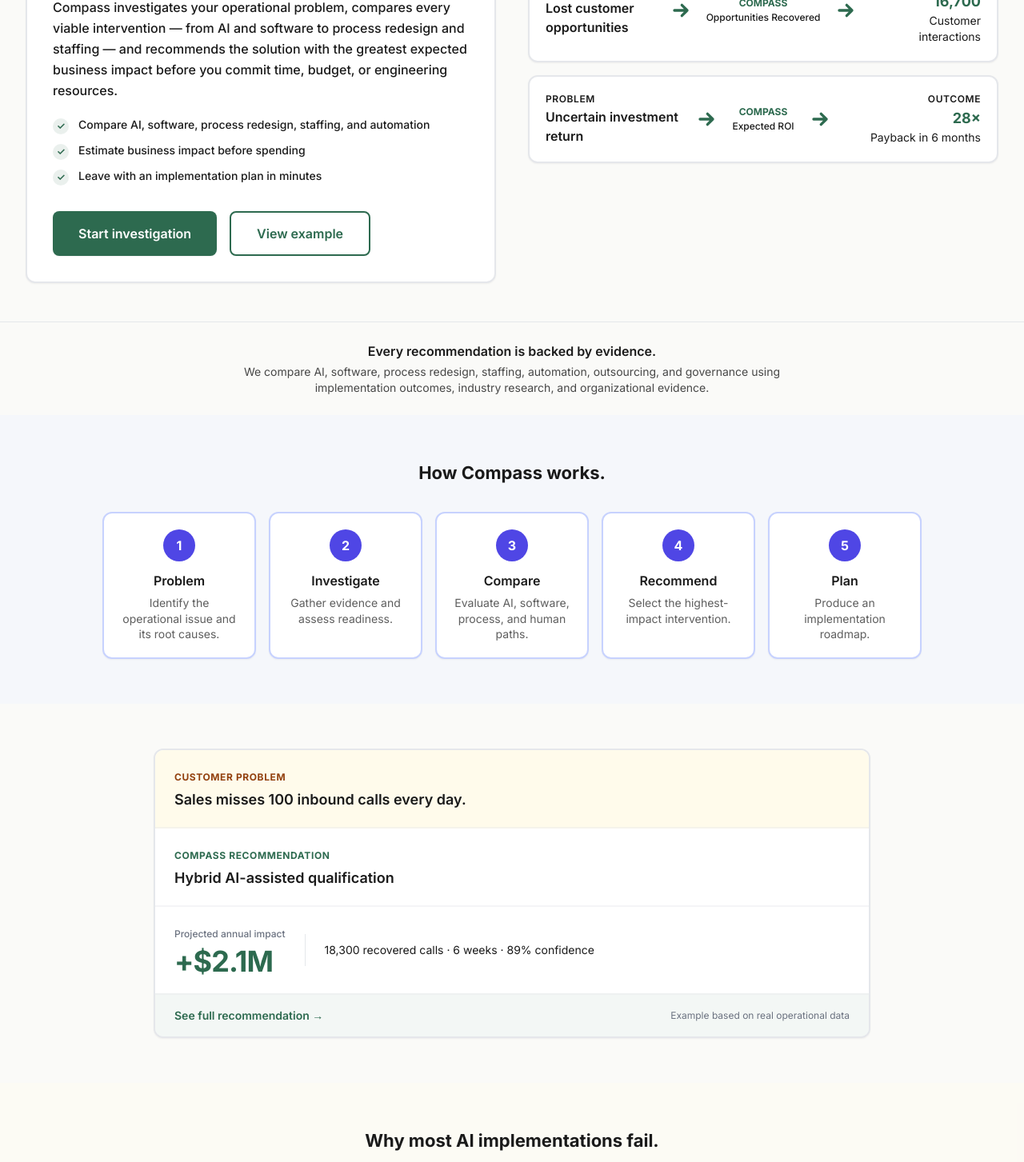
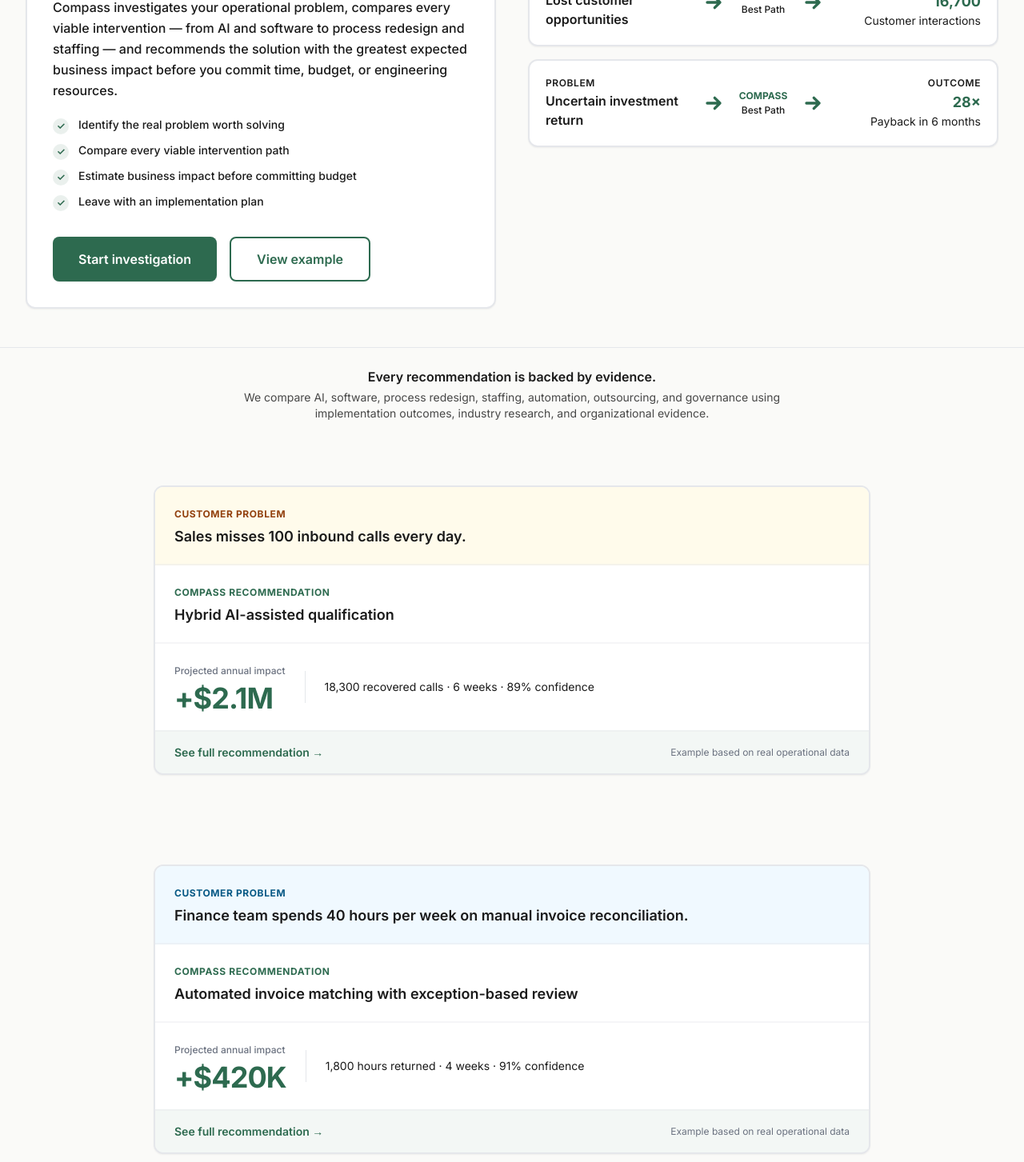
Before and after one commit to smithar106/Compass-Web, a Next.js app: page / in a window 1280 px wide. Shown: the part 400-1853 px from the top of the page at 80% size. Built offline with nearby package versions, Linux system fonts and the light colour scheme.

Commit message:
final: honest headline, Best Path labels, finance example, decision-making stats heading

```diff
--- a/src/app/page.tsx
+++ b/src/app/page.tsx
@@ -77,29 +77,7 @@
         </div>
       </section>
 
-      {/* How Compass works — indigo */}
-      <section className="py-[3.5rem] px-4 sm:px-6 lg:px-8 bg-indigo-50/40">
-        <div className="mx-auto max-w-5xl">
-          <h2 className="text-[22px] font-bold text-ink text-center">How Compass works.</h2>
-          <div className="mt-8 grid grid-cols-1 md:grid-cols-5 gap-4">
-            {[
-              { step: "Problem", desc: "Identify the operational issue and its root causes." },
-              { step: "Investigate", desc: "Gather evidence and assess readiness." },
-              { step: "Compare", desc: "Evaluate AI, software, process, and human paths." },
-              { step: "Recommend", desc: "Select the highest-impact intervention." },
-              { step: "Plan", desc: "Produce an implementation roadmap." },
-            ].map((item, i) => (
-              <div key={item.step} className="border-2 border-indigo-200 rounded-xl p-5 text-center bg-white shadow-sm">
-                <span className="w-10 h-10 rounded-full bg-indigo-600 text-white flex items-center justify-center mx-auto text-base font-bold">{i + 1}</span>
-                <p className="mt-3 text-base font-semibold text-ink">{item.step}</p>
-                <p className="mt-1.5 text-sm text-ink/70 leading-snug">{item.desc}</p>
-              </div>
-            ))}
-          </div>
-        </div>
-      </section>
-
-      {/* Example recommendation */}
+      {/* Example: Sales */}
       <section id="example" className="py-[3.5rem] px-4 sm:px-6 lg:px-8">
         <div className="mx-auto max-w-4xl">
           <div className="border-2 border-border rounded-xl bg-white shadow-sm overflow-hidden">
@@ -129,10 +107,40 @@
         </div>
       </section>
 
+      {/* Example: Finance */}
+      <section className="py-[3.5rem] px-4 sm:px-6 lg:px-8 bg-cream">
+        <div className="mx-auto max-w-4xl">
+          <div className="border-2 border-border rounded-xl bg-white shadow-sm overflow-hidden">
+            <div className="bg-sky-50 border-b-2 border-border/40 px-6 py-5">
+              <span className="text-xs font-bold text-sky-800 uppercase tracking-wider">Customer problem</span>
+              <p className="text-lg text-ink font-semibold mt-1">{site.exampleFinance.problem}</p>
+            </div>
+            <div className="px-6 py-5 border-b-2 border-border/40">
+              <span className="text-xs font-bold text-forest uppercase tracking-wider">Compass recommendation</span>
+              <p className="text-lg text-ink font-semibold mt-1">{site.exampleFinance.recommendation}</p>
+            </div>
+            <div className="px-6 py-5 flex items-center gap-6">
+              <div>
+                <span className="text-xs text-stone font-medium">Projected annual impact</span>
+                <p className="text-4xl font-bold text-forest mt-1 tracking-tight">{site.exampleFinance.impact}</p>
+              </div>
+              <div className="h-10 w-px bg-border flex-shrink-0" />
+              <p className="text-sm text-ink leading-relaxed">{site.exampleFinance.detail}</p>
+            </div>
+            <div className="bg-mist/50 border-t-2 border-border/40 px-6 py-4 flex items-center justify-between">
+              <Link href="/assessment/results?example=true" className="text-sm text-forest font-semibold hover:text-leaf transition-colors">
+                {site.exampleFinance.cta} &rarr;
+              </Link>
+              <span className="text-xs text-stone">Example based on real operational data</span>
+            </div>
+          </div>
+        </div>
+      </section>
+
       {/* Statistics — amber/warm tones */}
       <section className="py-[3.5rem] px-4 sm:px-6 lg:px-8 bg-amber-50/30">
         <div className="mx-auto max-w-5xl">
-          <h2 className="text-[22px] font-bold text-ink text-center">Why most AI implementations fail.</h2>
+          <h2 className="text-[22px] font-bold text-ink text-center">Why implementation decisions go wrong.</h2>
           <p className="mt-2 text-sm text-ink/80 text-center">Before organizations find Compass, they often learn the hard way.</p>
           <div className="mt-6 grid grid-cols-2 md:grid-cols-4 gap-3">
             {researchStatistics.map((stat) => (
--- a/src/content/site.ts
+++ b/src/content/site.ts
@@ -5,20 +5,21 @@
     "Compass helps operations leaders decide whether the right answer is AI, software, process redesign, human work, or a combination—and generates an Implementation Plan for the chosen solution.",
 
   hero: {
-    headline: "Compass helps you solve the right problem, the right way.",
+    headline: "Compass helps you determine the best solution before you build it.",
     subtitle: "Compass investigates your operational problem, compares every viable intervention \u2014 from AI and software to process redesign and staffing \u2014 and recommends the solution with the greatest expected business impact before you commit time, budget, or engineering resources.",
     bullets: [
-      "Compare AI, software, process redesign, staffing, and automation",
-      "Estimate business impact before spending",
-      "Leave with an implementation plan in minutes",
+      "Identify the real problem worth solving",
+      "Compare every viable intervention path",
+      "Estimate business impact before committing budget",
+      "Leave with an implementation plan",
     ],
     cta: "Start investigation",
     ctaSecondary: "View example",
     outcomes: [
-      { problem: "Missed sales calls", label: "Annual Business Impact", value: "+$2.4M", detail: "Revenue recovered" },
-      { problem: "Wasted employee time", label: "Capacity Returned", value: "18,200 hrs", detail: "Equivalent to 9 FTEs" },
-      { problem: "Lost customer opportunities", label: "Opportunities Recovered", value: "16,700", detail: "Customer interactions" },
-      { problem: "Uncertain investment return", label: "Expected ROI", value: "28\u00D7", detail: "Payback in 6 months" },
+      { problem: "Missed sales calls", label: "Best Path", value: "+$2.4M", detail: "Revenue recovered" },
+      { problem: "Wasted employee time", label: "Best Path", value: "18,200 hrs", detail: "Equivalent to 9 FTEs" },
+      { problem: "Lost customer opportunities", label: "Best Path", value: "16,700", detail: "Customer interactions" },
+      { problem: "Uncertain investment return", label: "Best Path", value: "28\u00D7", detail: "Payback in 6 months" },
     ],
   },
 
@@ -33,6 +34,15 @@
     recommendation: "Hybrid AI-assisted qualification",
     impact: "+$2.1M",
     detail: "18,300 recovered calls \u00B7 6 weeks \u00B7 89% confidence",
+    cta: "See full recommendation",
+  },
+
+  exampleFinance: {
+    headline: "Another example.",
+    problem: "Finance team spends 40 hours per week on manual invoice reconciliation.",
+    recommendation: "Automated invoice matching with exception-based review",
+    impact: "+$420K",
+    detail: "1,800 hours returned \u00B7 4 weeks \u00B7 91% confidence",
     cta: "See full recommendation",
   },
 
```
Also changed, not shown: 1 other file (tests, documents, lock files or other folders).
